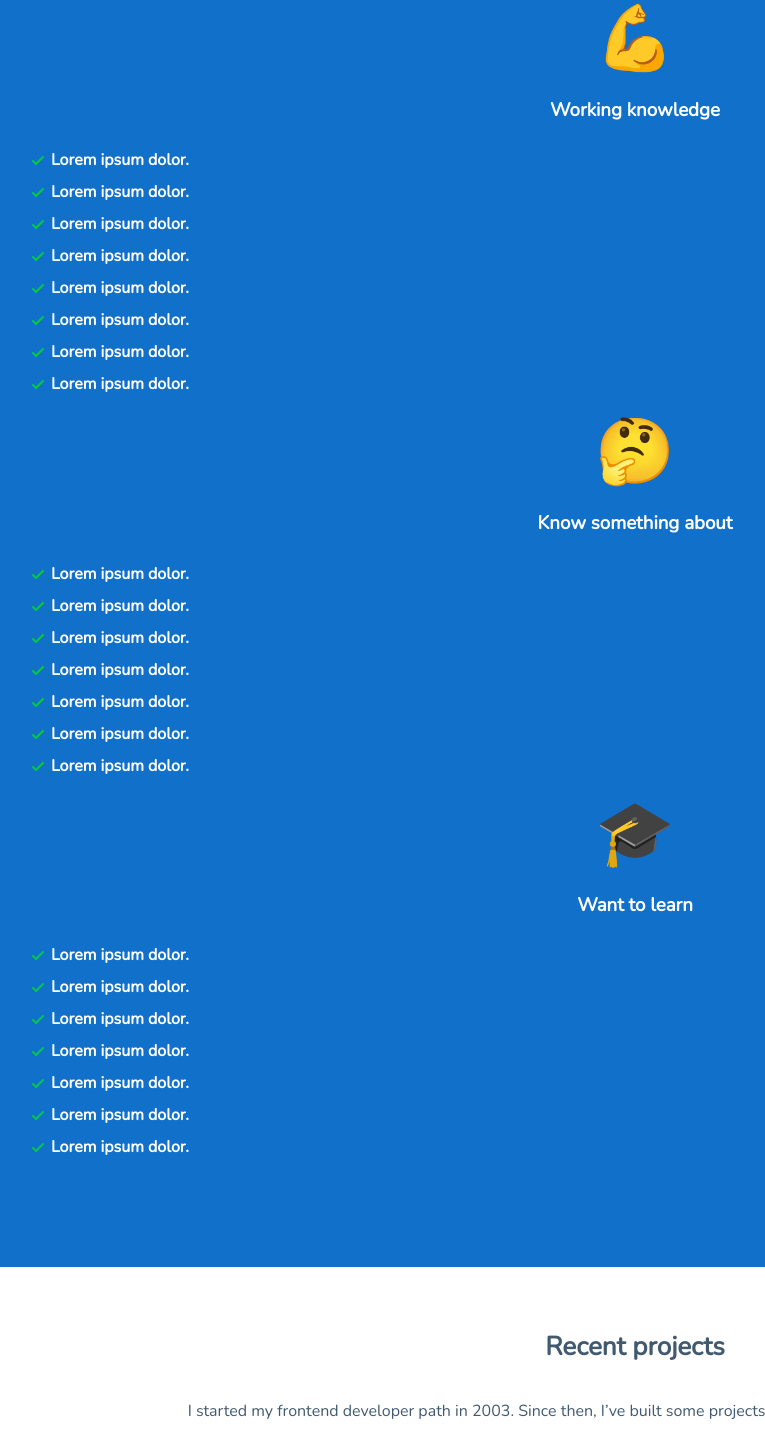
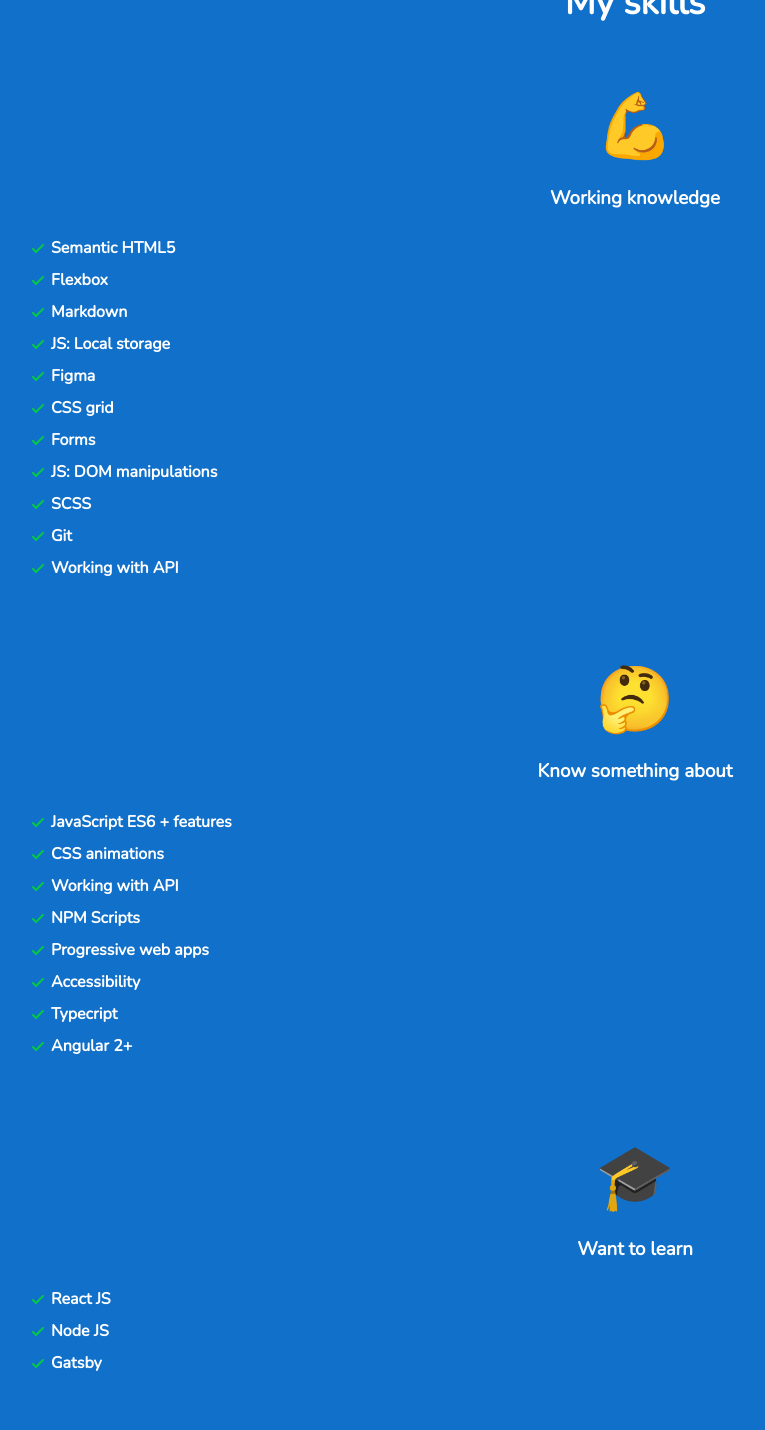
Before and after one commit to mateuszsuberlak/mateuszsuberlak.github.io, a website built with webpack: page src/pages/index.html in a window 1280 px wide. Shown: the part 607-2037 px from the top of the page, without its empty margins (5-770 px from the left). Built offline with nearby package versions, Linux system fonts and the light colour scheme; no server answers.

Commit message:
Final fixes in css and added skills

```diff
--- a/src/pages/index.html
+++ b/src/pages/index.html
@@ -30,46 +30,46 @@
   <section class="section-area section-area__skills" id="skills-section">
     <section class="section-area--content">
       <h1 class="section-area-skills--header-title">My skills</h1>
-      <article>
+      <section class="skill-part--column">
         <div class="skill-part--header-emoji">💪</div>
         <h3>Working knowledge</h3>
         <ul class="skill-part--list">
-          <li>Lorem ipsum dolor.</li>
-          <li>Lorem ipsum dolor.</li>
-          <li>Lorem ipsum dolor.</li>
-          <li>Lorem ipsum dolor.</li>
-          <li>Lorem ipsum dolor.</li>
-          <li>Lorem ipsum dolor.</li>
-          <li>Lorem ipsum dolor.</li>
-          <li>Lorem ipsum dolor.</li>
+          <li>Semantic HTML5</li>
+          <li>Flexbox</li>
+          <li>Markdown</li>
+          <li>JS: Local storage</li>
+          <li>Figma</li>
+          <li>CSS grid</li>
+          <li>Forms</li>
+          <li>JS: DOM manipulations</li>
+          <li>SCSS</li>
+          <li>Git</li>
+          <li>Working with API</li>
         </ul>
-      </article>
-      <article>
+      </section>
+      <section class="skill-part--column">
         <div class="skill-part--header-emoji">🤔</div>
         <h3>Know something about</h3>
         <ul class="skill-part--list">
-          <li>Lorem ipsum dolor.</li>
-          <li>Lorem ipsum dolor.</li>
-          <li>Lorem ipsum dolor.</li>
-          <li>Lorem ipsum dolor.</li>
-          <li>Lorem ipsum dolor.</li>
-          <li>Lorem ipsum dolor.</li>
-          <li>Lorem ipsum dolor.</li>
+          <li>JavaScript ES6 + features</li>
+          <li>CSS animations</li>
+          <li>Working with API</li>
+          <li>NPM Scripts</li>
+          <li>Progressive web apps</li>
+          <li>Accessibility</li>
+          <li>Typecript</li>
+          <li>Angular 2+</li>
         </ul>
-      </article>
-      <article>
+      </section>
+      <section class="skill-part--column">
         <div class="skill-part--header-emoji">🎓</div>
         <h3>Want to learn</h3>
         <ul class="skill-part--list">
-          <li>Lorem ipsum dolor.</li>
-          <li>Lorem ipsum dolor.</li>
-          <li>Lorem ipsum dolor.</li>
-          <li>Lorem ipsum dolor.</li>
-          <li>Lorem ipsum dolor.</li>
-          <li>Lorem ipsum dolor.</li>
-          <li>Lorem ipsum dolor.</li>
+          <li>React JS</li>
+          <li>Node JS</li>
+          <li>Gatsby</li>
         </ul>
-      </article>
+      </section>
     </section>
   </section>
   <section class="section-area" id="project-repos-section">
--- a/src/scss/main.scss
+++ b/src/scss/main.scss
@@ -85,7 +85,12 @@ b strong {
     margin-bottom: 88px;
   }
 
-  &--contact-me-button {
+  &--contact-me-button:link,
+  &--contact-me-button:visited,
+  &--contact-me-button:focus,
+  &--contact-me-button:hover,
+  &--contact-me-button:active,
+  {
     display: flex;
     flex: none;
     background: $textLink;
@@ -160,6 +165,10 @@ b strong {
     line-height: 72px;
   }
 
+  &--column {
+    margin-bottom: 64px;
+  }
+
   &--list {
     text-align: left;
     list-style-image: url("../assets/img/small-tick.svg");
@@ -174,7 +183,7 @@ b strong {
 .section-area-repos--about {
   margin-bottom: 22px;
   &-text {
-    margin-top:32px;
+    margin-top: 32px;
     margin-block-end: 0;
   }
 }
```
